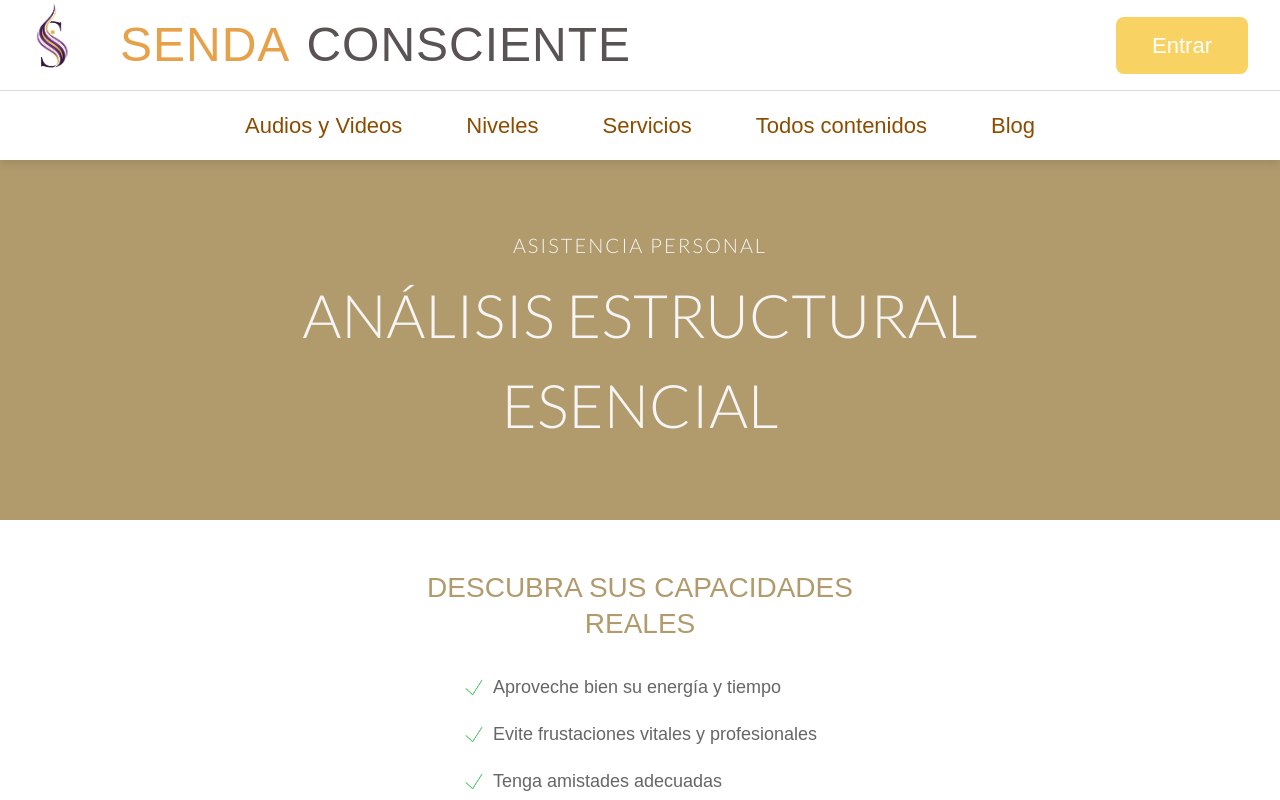
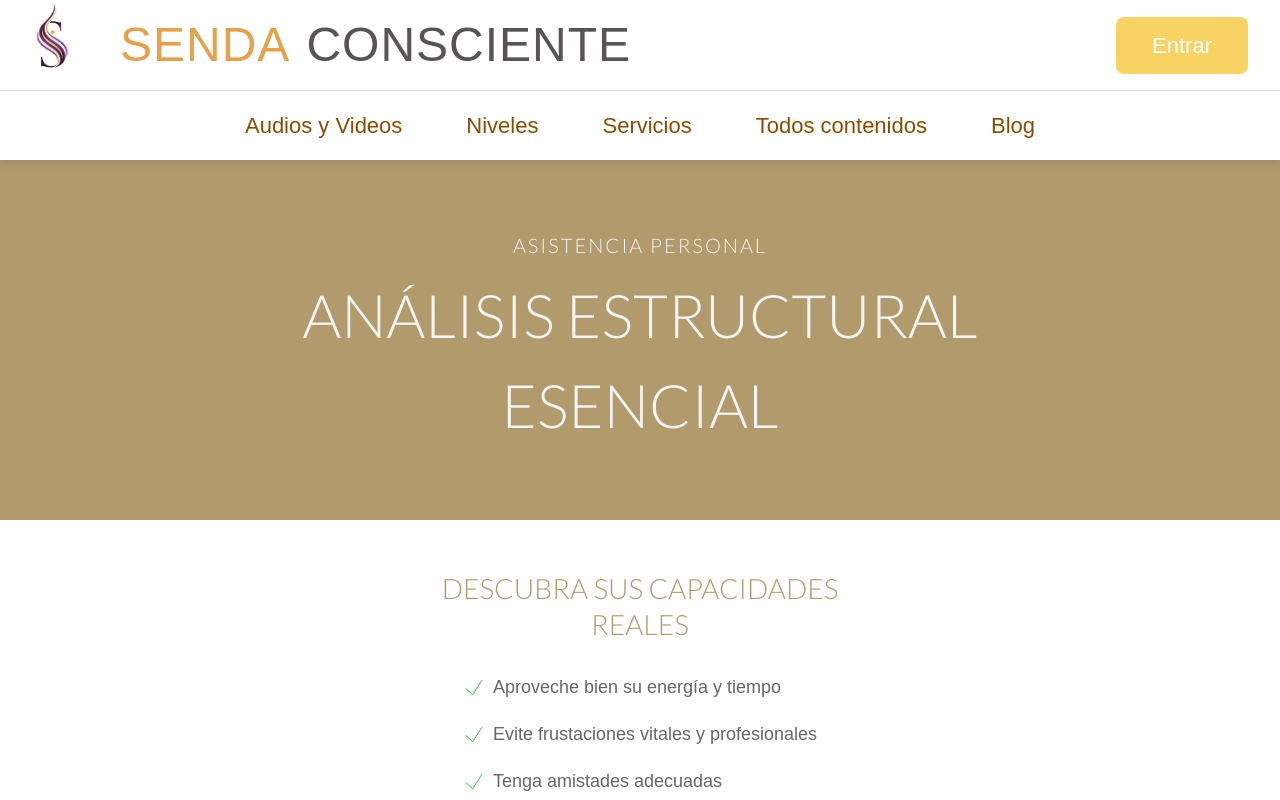
Before and after one commit to orbimatrix/Conscious-path, a Next.js app: page /estructural in a window 1280 px wide. Shown: the top 800 px of the page. Built offline with nearby package versions, Linux system fonts and the light colour scheme; no server answers.

Commit message:
Enhance typography in es_karma.css for improved visual appeal
- Added font-weight and font-family to the benefits title for better readability and design consistency.

```diff
--- a/src/app/estructural/es_karma.css
+++ b/src/app/estructural/es_karma.css
@@ -70,6 +70,8 @@
   .estructural-benefits-title {
     font-size: 28px;
     color: #B19B6D;
+    font-weight: 300;
+    font-family: 'lato', sans-serif;
     text-align: center;
     margin-bottom: 25px;
     line-height: 1.3;
```
